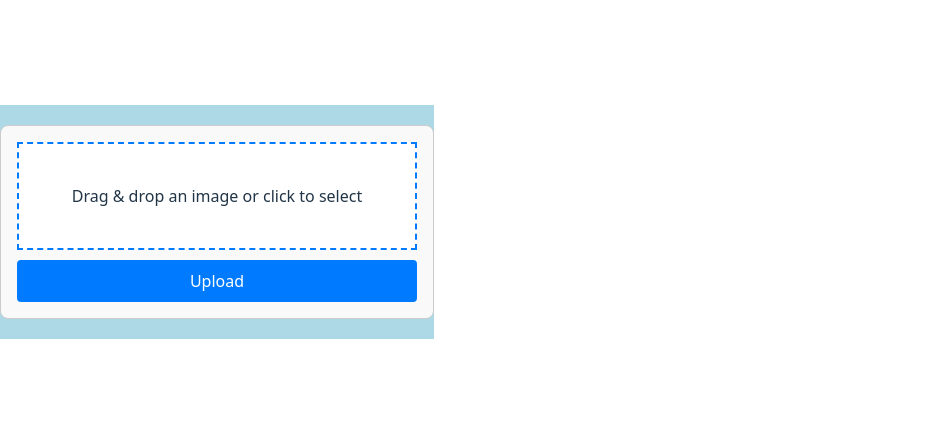
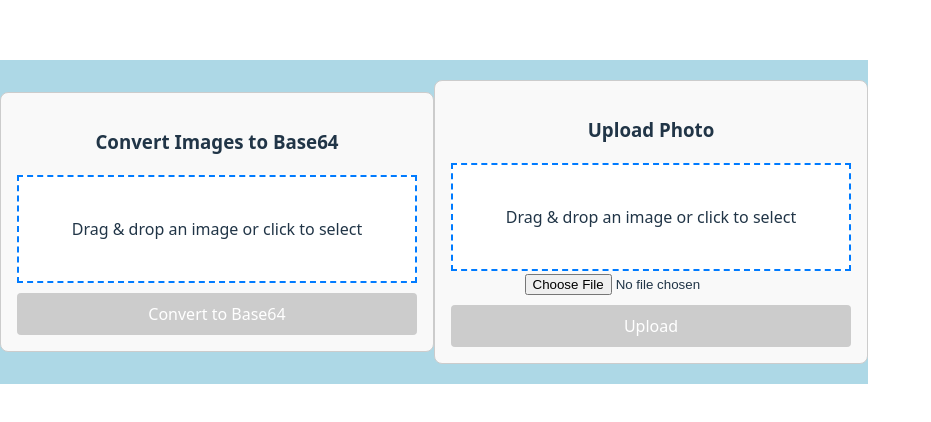
Before and after one commit to Hummingbird-FMI-Codes/Nectar, a React (Vite) app in the folder nectar/: page / in a window 1280 px wide. Shown: the part 178-600 px from the top of the page, without its empty margins (0-931 px from the left). Built offline with nearby package versions, Linux system fonts and the light colour scheme.

Commit message:
make convertor to basse 64

```diff
--- a/nectar/src/components/App.tsx
+++ b/nectar/src/components/App.tsx
@@ -1,3 +1,4 @@
+import { ConvertImagesToBase64 } from "./ConvertImageToBase64/ConvertImagesToBase64";
 import { UploadPhoto } from "./UploadPhoto/UploadPhoto";
 
 function App() {
@@ -11,6 +12,7 @@ function App() {
         alignItems: "center",
       }}
     >
+      <ConvertImagesToBase64 />
       <UploadPhoto />
     </div>
   );
--- /dev/null
+++ b/nectar/src/components/ConvertImageToBase64/ConvertImagesToBase64.css
@@ -0,0 +1,44 @@
+.upload-container {
+    width: 400px;
+    margin: 20px auto;
+    padding: 16px;
+    border: 1px solid #ccc;
+    border-radius: 8px;
+    text-align: center;
+    background-color: #f9f9f9;
+  }
+
+  .dropzone {
+    border: 2px dashed #007bff;
+    padding: 24px;
+    cursor: pointer;
+    background-color: #ffffff;
+    transition: background-color 0.3s ease;
+  }
+
+  .dropzone:hover {
+    background-color: #f0f8ff;
+  }
+
+  .preview-image {
+    max-height: 100px;
+    margin: 10px auto;
+    display: block;
+  }
+
+  .upload-button {
+    width: 100%;
+    padding: 10px;
+    background-color: #007bff;
+    color: white;
+    border: none;
+    border-radius: 4px;
+    font-size: 16px;
+    cursor: pointer;
+    margin-top: 10px;
+  }
+
+  .upload-button:disabled {
+    background-color: #ccc;
+    cursor: not-allowed;
+  }
--- /dev/null
+++ b/nectar/src/components/ConvertImageToBase64/ConvertImagesToBase64.tsx
@@ -0,0 +1,68 @@
+import { memo, useState } from "react";
+import { DropzoneOptions, useDropzone } from "react-dropzone";
+import "./ConvertImagesToBase64.css";
+
+const convertImageToBase64 = (file: File) => {
+  return new Promise<string>((resolve, reject) => {
+    const reader = new FileReader();
+    reader.readAsDataURL(file);
+    reader.onload = () => resolve(reader.result as string);
+    reader.onerror = (error) => reject(error);
+  });
+};
+
+export const ConvertImagesToBase64 = memo(() => {
+  const [preview, setPreview] = useState<string[]>([]);
+  const [base64Files, setBase64Files] = useState<string[]>([]);
+
+  const { getRootProps, getInputProps } = useDropzone({
+    accept: { "image/*": [] },
+    onDrop: async (acceptedFiles: File[]) => {
+      const newFiles = await Promise.all(
+        acceptedFiles.map(convertImageToBase64)
+      );
+
+      const allFiles = [...base64Files, ...newFiles];
+      setBase64Files(allFiles);
+      setPreview(acceptedFiles.map(URL.createObjectURL));
+    },
+  } as unknown as DropzoneOptions);
+
+  const handleUpload = () => {
+    console.log(base64Files);
+  };
+
+  return (
+    <div className="upload-container">
+      <h3>Convert Images to Base64</h3>
+      <div {...getRootProps()} className="dropzone">
+        <input {...(getInputProps() as any)} />
+        {preview.length ? (
+          <>
+            <div style={{ flexDirection: "row" }} className="preview-images">
+              {preview.slice(0, 3).map((url, index) => (
+                <img
+                  key={index}
+                  src={url}
+                  alt="Preview"
+                  className="preview-image"
+                />
+              ))}
+            </div>
+            {preview.length > 4 && <p>{`+${preview.length - 4} more`}</p>}
+          </>
+        ) : (
+          <p>Drag & drop an image or click to select</p>
+        )}
+      </div>
+
+      <button
+        onClick={handleUpload}
+        disabled={!base64Files.length}
+        className="upload-button"
+      >
+        Convert to Base64
+      </button>
+    </div>
+  );
+});
--- a/nectar/src/components/UploadPhoto/UploadPhoto.tsx
+++ b/nectar/src/components/UploadPhoto/UploadPhoto.tsx
@@ -7,6 +7,7 @@ export const UploadPhoto = memo(() => {
   const [preview, setPreview] = useState<string[]>([]);
   const [files, setFiles] = useState<File[]>([]);
   const [uploading, setUploading] = useState(false);
+  const [metadata, setMetadata] = useState<any>(null);
 
   const { getRootProps, getInputProps } = useDropzone({
     accept: { "image/*": [] },
@@ -17,12 +18,31 @@ export const UploadPhoto = memo(() => {
     },
   } as unknown as DropzoneOptions);
 
+  // Handle JSON file upload
+  const handleJSONUpload = (event: React.ChangeEvent<HTMLInputElement>) => {
+    const jsonFile = event.target.files?.[0];
+    if (!jsonFile) return;
+
+    const reader = new FileReader();
+    reader.onload = (e) => {
+      try {
+        const jsonData = JSON.parse(e.target?.result as string);
+        setMetadata(jsonData);
+      } catch (error) {
+        alert("Invalid JSON format");
+      }
+    };
+    reader.readAsText(jsonFile);
+  };
+
+  // Handle form submission (send JSON + Image)
   const handleUpload = async () => {
-    if (!files) return alert("No file selected!");
+    if (!files || !metadata)
+      return alert("Please upload both an image and JSON metadata.");
 
-    // TODO FIXME: Replace this with your API endpoint
     const formData = new FormData();
     formData.append("file", files);
+    formData.append("metadata", JSON.stringify(metadata)); // Convert JSON to a string
 
     setUploading(true);
 
@@ -35,10 +55,8 @@ export const UploadPhoto = memo(() => {
         }
       );
 
-      // TODO Remove
       alert("Upload Successful! File URL: " + response.data.url);
     } catch (error) {
-      // TODO Remove
       alert("Upload failed!");
       console.error(error);
     } finally {
@@ -48,6 +66,7 @@ export const UploadPhoto = memo(() => {
 
   return (
     <div className="upload-container">
+      <h3>Upload Photo</h3>
       <div {...getRootProps()} className="dropzone">
         <input {...(getInputProps() as any)} />
         {preview.length ? (
@@ -69,9 +88,22 @@ export const UploadPhoto = memo(() => {
         )}
       </div>
 
+      <input
+        type="file"
+        accept="application/json"
+        onChange={handleJSONUpload}
+        className="json-upload"
+      />
+      {metadata && (
+        <div className="metadata-preview">
+          <h3>Metadata Preview:</h3>
+          <pre>{JSON.stringify(metadata, null, 2)}</pre>
+        </div>
+      )}
+
       <button
         onClick={handleUpload}
-        disabled={!files || uploading}
+        disabled={!files || !metadata || uploading}
         className="upload-button"
       >
         {uploading ? "Uploading..." : "Upload"}
```
Also changed, not shown: 1 other file (tests, documents, lock files or other folders).
